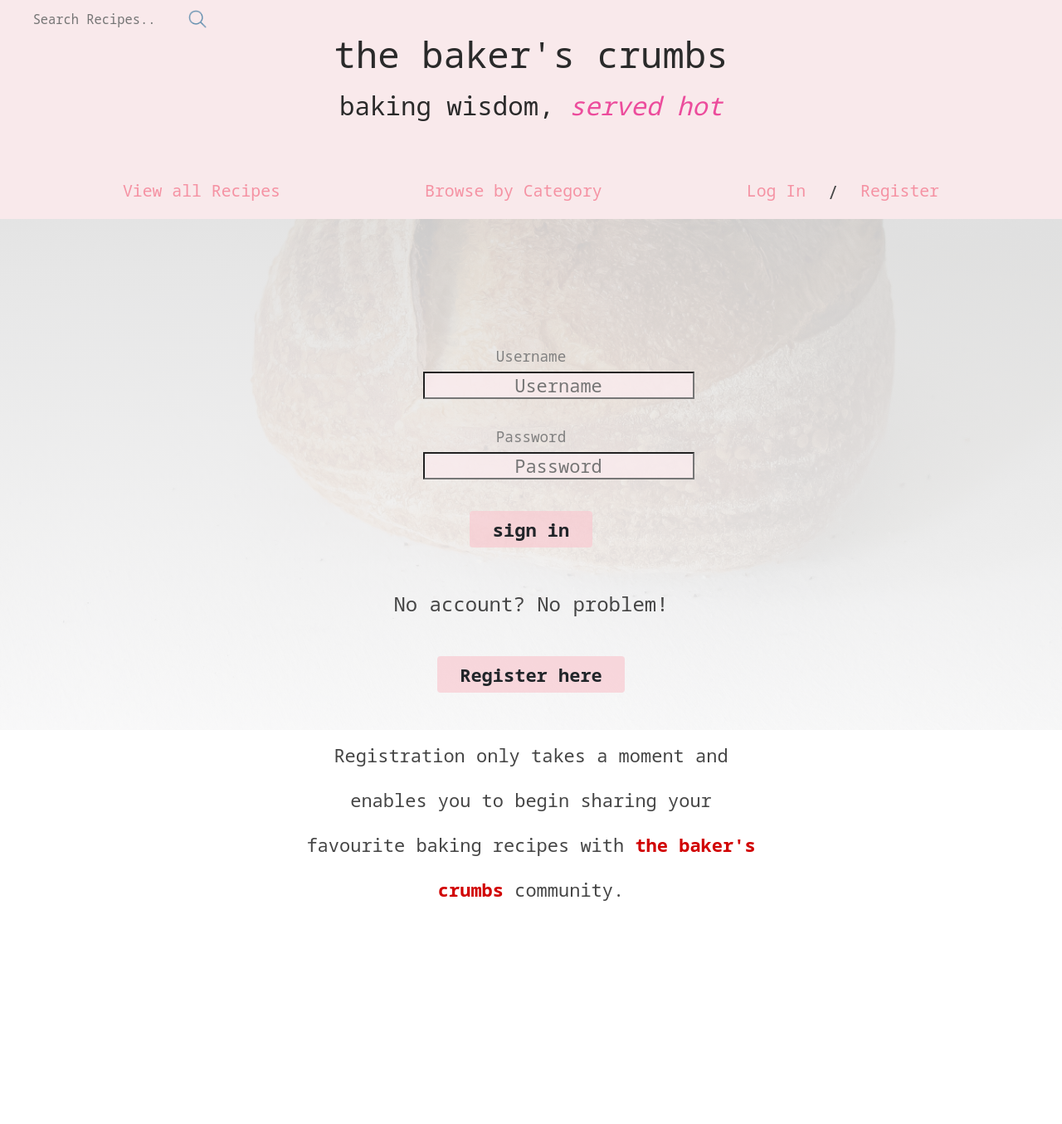
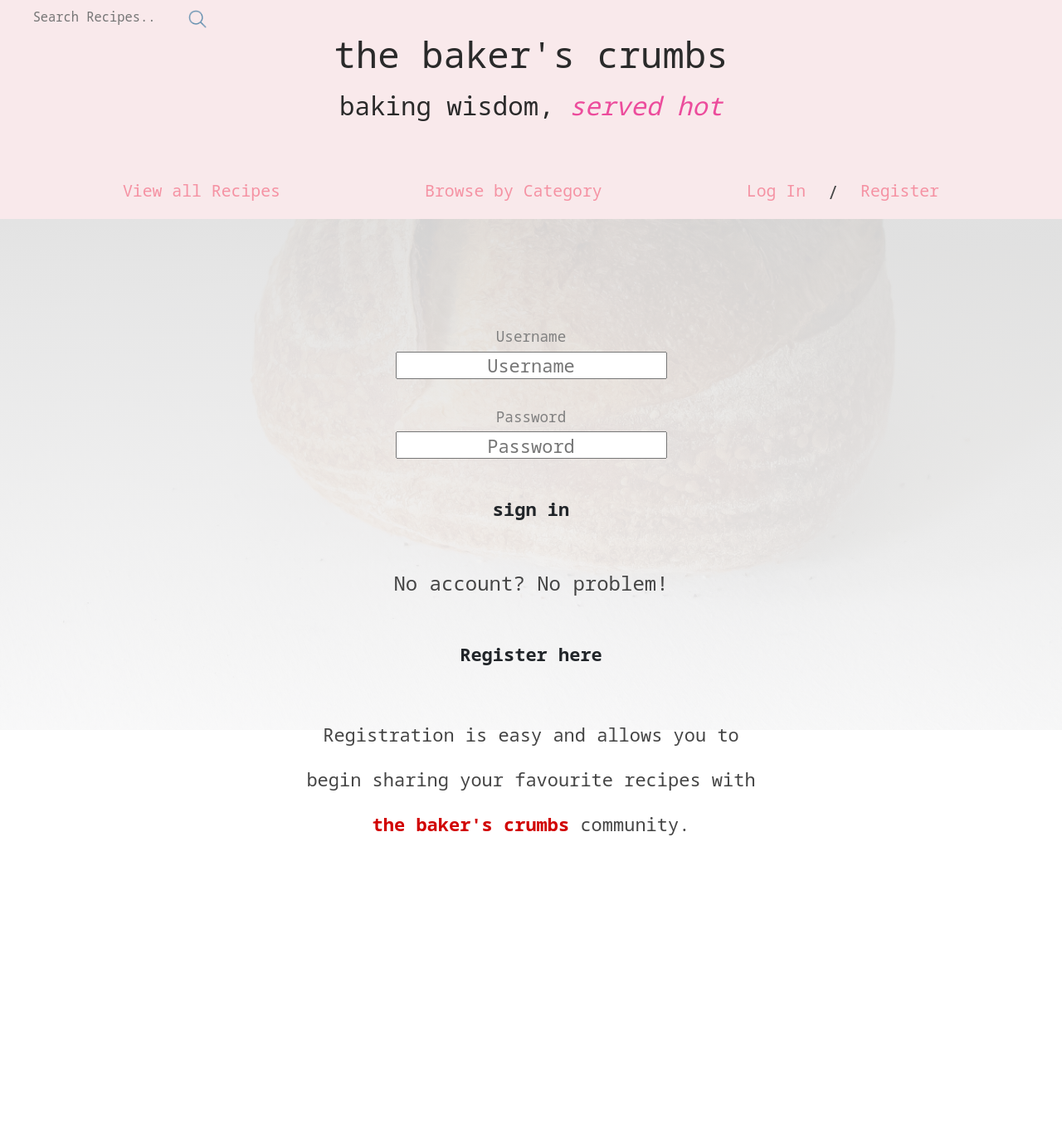
Before and after one commit to thomasmcquillan/the-bakers-crumbs, a Flask app: page /login in a window 1280 px wide. Shown: the top 1355 px of the page at 83% size. After the commit the page ends 1007 px from the top, so only its background shows below. Run offline with Flask 2, Linux system fonts and the light colour scheme; some libraries are stand-ins or nearby versions.

Commit message:
Add background image to all pages and remove from homepage and style tweaks

```diff
--- a/static/css/style.css
+++ b/static/css/style.css
@@ -226,8 +226,7 @@ header {
             height: 2em;
             margin: 1em auto;
             padding: 0 1.2em;
-            /* border: 1px solid rgb(250, 228, 232); */
-            background-color: rgba(248, 202, 209, 0.719);
+            /* background-color: rgba(248, 202, 209, 0.719); */
             /* position: relative; */
             max-width: fit-content;
         }
@@ -243,6 +242,7 @@ header {
             display: flex;
             width: 100%;
             justify-content: center;
+            margin: auto;
             padding-bottom: .3em;
             font-size: .8em;
             color: grey;
@@ -250,10 +250,10 @@ header {
         }
 
 input {
+    display: block;
     text-align: center;
     line-height: 54px;
     height: 33px;
-    background-color: rgba(250, 235, 237, 0.836);
     padding: 0;
     margin: auto;
 }
@@ -280,7 +280,7 @@ input {
     position: fixed;
     top: 0;
     left: 0;
-    background: linear-gradient(rgba(216, 216, 216, 0.9), rgba(250, 250, 250, 0.9)), url('../images/hero-tbc-home.jpg');
+    background: linear-gradient(rgba(216, 216, 216, 0.95), rgba(250, 250, 250, 0.9)), url('../images/hero-tbc-home.jpg');
     background-size: cover;
     background-position-x: 60%;
     background-position-y: 80%;
--- a/templates/base.html
+++ b/templates/base.html
@@ -18,6 +18,8 @@
 </head>
 
 <body>
+
+    <div class="tbc-hero"></div>
 
     <header class="container-fluid tbc-header">
         <nav class="tbc-nav">
--- a/templates/login.html
+++ b/templates/login.html
@@ -1,20 +1,17 @@
 {% extends "base.html" %}
 {% block content %}
 
-<div class="tbc-hero"></div>
-
-<div class="row">
-    <form class="col login-form mt-5 mx-auto" method="POST" action="{{ url_for('login') }}">
+<form class="login-form mt-4 container-fluid" method="POST" action="{{ url_for('login') }}">
     <!-- Username Input -->
-        <div class="row">
-            <div class="tbc-input col-3 mx-auto my-3">
+    <div class="row justify-content-center">
+        <div class="tbc-input mx-auto my-3">
             <label for="username" class="tbc-input-label">Username</label>
             <input id="username" name="username" type="text" minlength="6" maxlength="15" class="validate" autocomplete="on" placeholder="Username" required>
         </div>
     </div>
     <!-- Password Input -->
-        <div class="row">
-            <div class="tbc-input col-3 mx-auto my-3">
+    <div class="row justify-content-center">
+        <div class="tbc-input mx-auto my-3">
             <label for="username" class="tbc-input-label">Password</label>
             <input id="password" name="password" type="password" minlength="6" maxlength="15" class="validate" autocomplete="on" placeholder="Password" required>
         </div>
@@ -25,6 +22,7 @@
             sign in
         </button>
     </div>
+</form>
 <div class="row justify-content-center">
     <div class="col-10 col-md-6 justify-content-center">
         <h4 style="text-align:center">
@@ -33,12 +31,10 @@
         <a href="{{ url_for('register') }}" class="tbc-button btn my-5">
             <br><strong>Register here<br></strong></a>
         <p class="login-page-msg">
-                    Registration only takes a moment and enables you to begin sharing your
-                    favourite baking recipes with <span class="pink-text">the baker's crumbs</span> community.
+            Registration is easy and allows you to begin sharing your
+            favourite recipes with <span class="pink-text">the baker's crumbs</span> community.
         </p>
     </div>
 </div>
-    </form>
-</div>
 
 {% endblock %}
--- a/templates/recipes.html
+++ b/templates/recipes.html
@@ -1,7 +1,7 @@
 {% extends "base.html" %}
 {% block content %}
 
-<div class="row justify-content-center mx-auto px-0 my-5">
+<div class="row justify-content-center mx-auto p-0 my-md-2">
     {% for recipe in recipes %}
     <div class="col-10 col-md-5 col-lg-4 px-md-3 px-lg-5 mx-auto">
         <a href="{{ url_for('view_recipe', recipe_id=recipe._id) }}" class="recipe-link-wrap">
```
Lines whose indentation alone changed are shown as unchanged.
